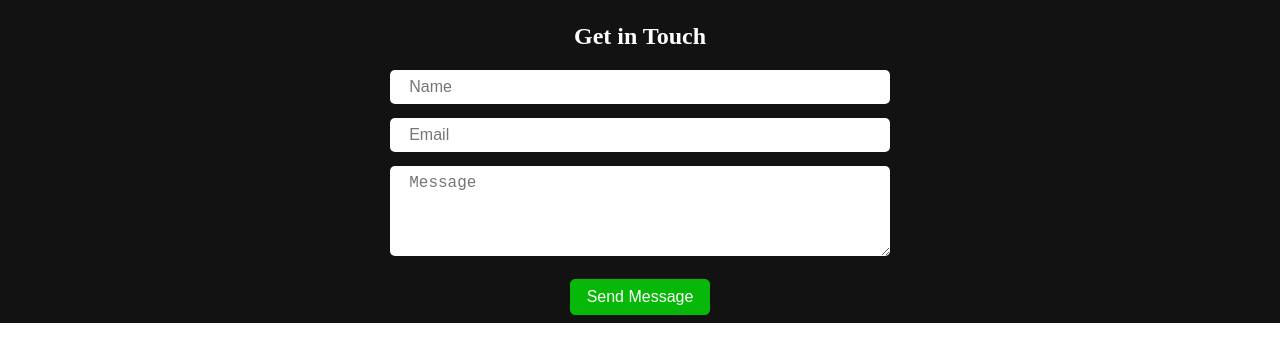
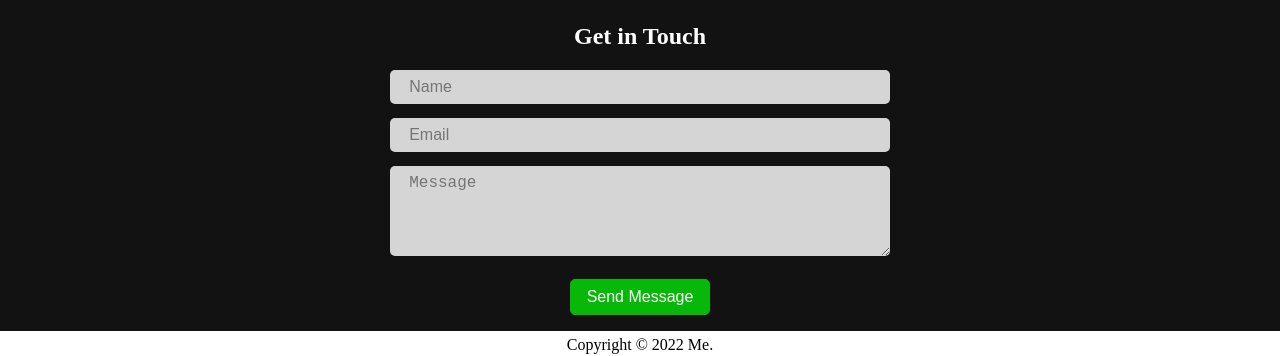
Before and after one commit to ahmedabukar01/Personal-Portfolio, a React (Create React App) app: page / in a window 1280 px wide. Shown: the part 2502-2858 px from the top of the page. Before the commit the page ends 2825 px from the top, so only its background shows below. Built offline with nearby package versions, Linux system fonts and the light colour scheme; a web font is replaced by a local one.

Commit message:
finished

```diff
--- a/src/App.js
+++ b/src/App.js
@@ -1,6 +1,7 @@
 import About from './pages/About';
 import Brand from './pages/Brand';
 import Contact from './pages/Contact';
+import Footer from './pages/Footer';
 import Home from './pages/Home';
 import Portfolio from './pages/Portfolio';
 import './styles/home.scss';
@@ -13,6 +14,7 @@
       <Portfolio />
       <Brand />
       <Contact />
+      <Footer />
     </div>
   );
 }
--- /dev/null
+++ b/src/pages/Footer.jsx
@@ -0,0 +1,11 @@
+import React from 'react'
+
+const Footer = () => {
+  return (
+    <div className="footer">
+        Copyright &copy; 2022 Me.
+    </div>
+  )
+}
+
+export default Footer
--- a/src/styles/home.scss
+++ b/src/styles/home.scss
@@ -390,6 +390,7 @@
             font-size: 1rem;
             padding:0.5rem 1.2rem;
             outline: none;
+            background:lighten($dark1, 70%);
         }
         textarea{
            min-width: 100%;
@@ -398,6 +399,7 @@
         button{
             border: none;
             margin: 0.5rem 0;
+            margin-bottom: 1rem;
             font-size: 1rem;
             background: $green1;
             color:#fff;
@@ -411,6 +413,11 @@
         }
 
     }
+}
+.footer{
+    text-align: center;
+    padding: 5px 0;
+    font-size: 1rem;
 }
 // responsive
 
```
